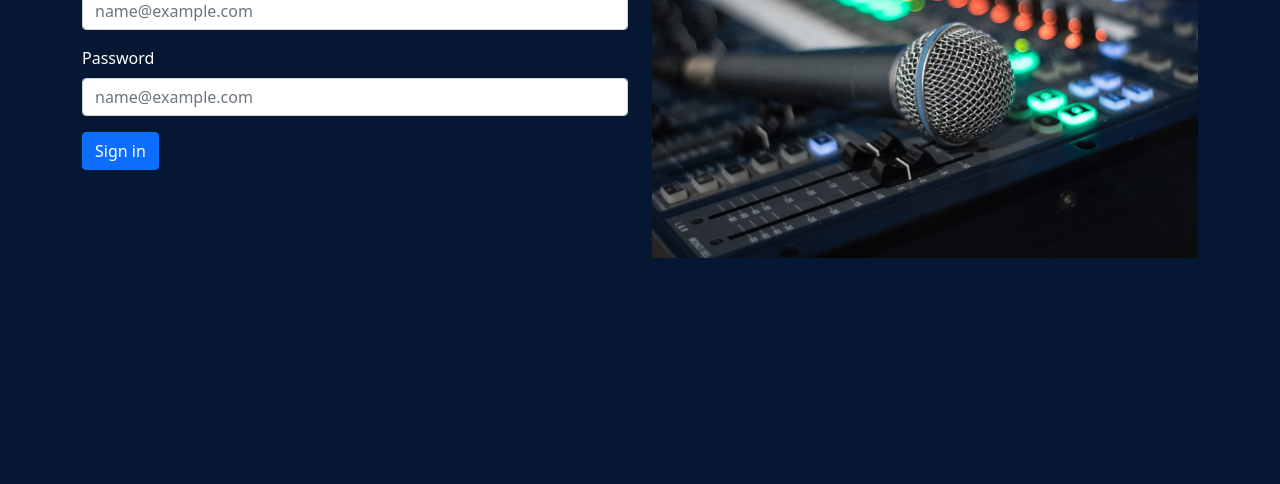
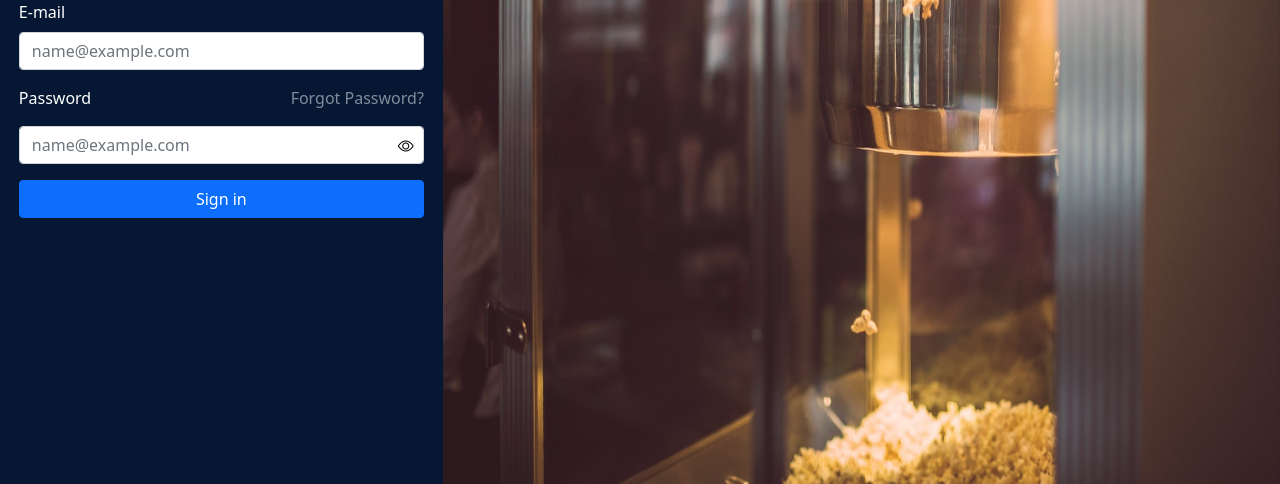
Before and after one commit to Draxlicious/onlinecity_lukas, a website: page index.html in a window 1280 px wide. Shown: the part 316-800 px from the top of the page. Drawn offline with nearby package versions, Linux system fonts and the light colour scheme.

Commit message:
Added bootstrap slider + password hide/watch and icons

```diff
--- a/assets/index.js
+++ b/assets/index.js
@@ -1,9 +1,17 @@
 const app = Vue.createApp({
     data(){
         return {
-            message: "Hello world"
+            message: "Hello world",
+            images: [
+                "https://images.unsplash.com/photo-1520444451380-ebe0f7b9cfd5?ixlib=rb-1.2.1&ixid=MnwxMjA3fDB8MHxwaG90by1wYWdlfHx8fGVufDB8fHx8&auto=format&fit=crop&w=2070&q=80",
+                "https://images.unsplash.com/photo-1506780789966-15774276e069?ixlib=rb-1.2.1&ixid=MnwxMjA3fDB8MHxwaG90by1wYWdlfHx8fGVufDB8fHx8&auto=format&fit=crop&w=1201&q=80",
+                "https://images.unsplash.com/photo-1520095972714-909e91b038e5?ixlib=rb-1.2.1&ixid=MnwxMjA3fDB8MHxwaG90by1wYWdlfHx8fGVufDB8fHx8&auto=format&fit=crop&w=1170&q=80",
+                "https://images.unsplash.com/photo-1602896499531-c90b13ec4f06?ixlib=rb-1.2.1&ixid=MnwxMjA3fDB8MHxwaG90by1wYWdlfHx8fGVufDB8fHx8&auto=format&fit=crop&w=1170&q=80",
+              ],
+              timer: null,
+              currentNumber: 0
         };
-    }
+    },
 })
 
 app.mount("#index")
--- a/assets/style.css
+++ b/assets/style.css
@@ -16,8 +16,35 @@ body{
     height:50px;
     width:100%;
 }
-.microphone{
-    height: 100%;
-    width: auto;
-    background-size: 100%;
+
+
+.form-control{
+    padding-right:10rem;
 }
+
+.btn{
+    min-width: 100%;
+}
+
+.forgotPassword{
+    cursor: pointer;
+}
+
+.flex2{
+    flex:2;
+}
+
+.flex2 img{
+    width:100%;
+    min-height:100vh;
+    background-repeat: no-repeat;
+    background-size: cover;
+    background-position: center;
+}
+
+.test{
+    position: absolute;
+    right: 10px;
+    top: 0;
+    color: black;
+}
--- a/index.html
+++ b/index.html
@@ -4,6 +4,7 @@
     <meta charset="UTF-8">
     <meta http-equiv="X-UA-Compatible" content="IE=edge">
     <meta name="viewport" content="width=device-width, initial-scale=1.0">
+    <link rel="stylesheet" href="https://cdn.jsdelivr.net/npm/bootstrap-icons@1.3.0/font/bootstrap-icons.css">
     <link href="https://cdn.jsdelivr.net/npm/bootstrap@5.0.2/dist/css/bootstrap.min.css" rel="stylesheet" integrity="sha384-EVSTQN3/azprG1Anm3QDgpJLIm9Nao0Yz1ztcQTwFspd3yD65VohhpuuCOmLASjC" crossorigin="anonymous">
     <link rel="stylesheet" href="assets/style.css">
     <script src="https://unpkg.com/vue@next" defer></script>
@@ -11,9 +12,9 @@
 </head>
 <body>
     <div id="index" class="vh-100 d-flex flex-column justify-content-center align-items-center">
-        <div class="container">
+        <div class="container mw-100">
             <div class="row">
-                <div class="col">
+                <div class="col d-flex justify-content-center align-items-center px-xs-5">
                     <div class="my-auto ">
                         <img class="logo mb-3" src="assets/Login Screen Frontend assets/logo-white.svg">
                     <div class="mb-3">
@@ -21,23 +22,74 @@
                         <input type="email" class="form-control" id="exampleFormControlInput1" placeholder="name@example.com">
                     </div>
                     <div class="mb-3">
-                        <label for="exampleFormControlInput1" class="form-label">Password</label>
-                        <input type="password" class="form-control" id="exampleFormControlInput1" placeholder="name@example.com">
+                        <div class="d-flex justify-content-between">
+                            <label for="exampleFormControlInput1" class="form-label">Password</label>
+                            <p class="forgotPassword" style="opacity:0.5">Forgot Password?</p>
+                        </div>
+
+                        <span id="checkbox" class="position-relative">
+                            <label for="trigger" class="checker">
+                                <input id="checkboxTrigger" type="password" class="form-control" id="exampleFormControlInput1" placeholder="name@example.com">
+                                <input id="trigger" class="d-none" type="checkbox" onclick="checkPasswordType()">
+                                <div class="test">
+                                    <i class="bi bi-eye"></i>
+                                </div>
+                            </label>
+                            <!-- <i class="bi bi-eye-slash"></i> -->
+                          </span>
+
                     </div>
                     <div class="mb-3">
                         <button type="button" class="btn btn-primary">Sign in</button>
                     </div>
                 </div>
             </div>
-            <div class="col d-none d-md-block">
-                <div class="d-flex ">
-                    <figure>
-                        <img class="img-fluid float-end microphone" src="assets/Login Screen Frontend assets/michael-maasen-ZY7fuakuXJ0-unsplash.jpg">
-                    </figure>
+            <div class="flex2 d-none d-xl-block p-0">
+                <div class="d-flex">
+                    <!-- <figure class="mw-100">
+                        <img class="img-fluid float-end" src="assets/Login Screen Frontend assets/michael-maasen-ZY7fuakuXJ0-unsplash.jpg">
+                    </figure> -->
+                    <!-- <div class="image-slider"></div> -->
+
+                      <div id="carouselExampleSlidesOnly" class="carousel slide" data-bs-ride="carousel">
+                        <div class="carousel-inner">
+                          <div class="carousel-item active">
+                            <img src="assets/Login Screen Frontend assets/laura-nyhuis-0P_pT8ZQKd8-unsplash.jpg" class="d-block w-100 img-fluid" alt="...">
+                          </div>
+                          <div class="carousel-item">
+                            <img src="assets/Login Screen Frontend assets/krists-luhaers-DSB1MZWsGco-unsplash.jpg" class="d-block w-100 img-fluid" alt="...">
+                          </div>
+                          <div class="carousel-item">
+                            <img src="assets/Login Screen Frontend assets/fatih-kilic-m1dM7ZXvdMs-unsplash.jpg" class="d-block w-100 img-fluid" alt="...">
+                          </div>
+                          <div class="carousel-item">
+                            <img src="assets/Login Screen Frontend assets/michael-maasen-ZY7fuakuXJ0-unsplash.jpg" class="d-block w-100 img-fluid" alt="...">
+                          </div>
+                        </div>
+                      </div>
+
 
                 </div>
             </div>
 
     </div>
+    <script>
+    function checkPasswordType() {
+        let checkbox = document.getElementById("checkboxTrigger");
+        let iLogo = document.querySelector("i");
+
+        if (checkbox.type === "password") {
+            checkbox.type = "text";
+            iLogo.classList.add("bi-eye-slash")
+            iLogo.classList.remove("bi-eye")
+        } else {
+            checkbox.type = "password";
+            iLogo.classList.add("bi-eye")
+            iLogo.classList.remove("bi-eye-slash")
+        }
+      }
+    </script>
+
+    <!-- <script src="https://cdn.jsdelivr.net/npm/bootstrap@5.0.2/dist/js/bootstrap.bundle.min.js" integrity="sha384-MrcW6ZMFYlzcLA8Nl+NtUVF0sA7MsXsP1UyJoMp4YLEuNSfAP+JcXn/tWtIaxVXM" crossorigin="anonymous"></script> -->
 </body>
 </html>
```
